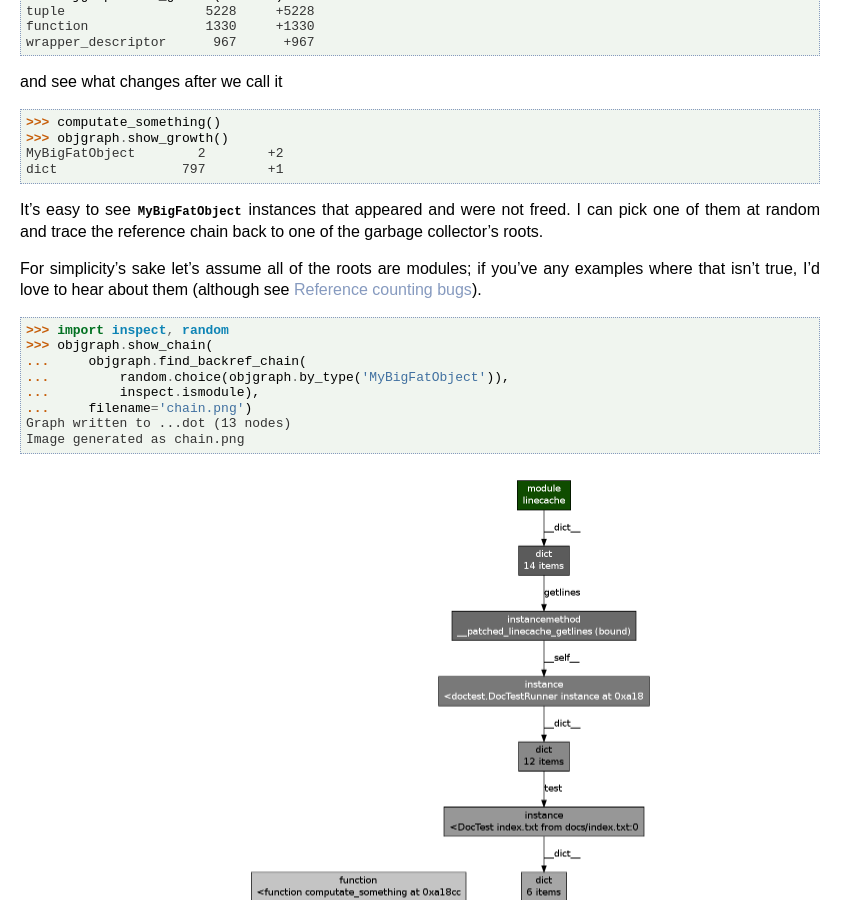
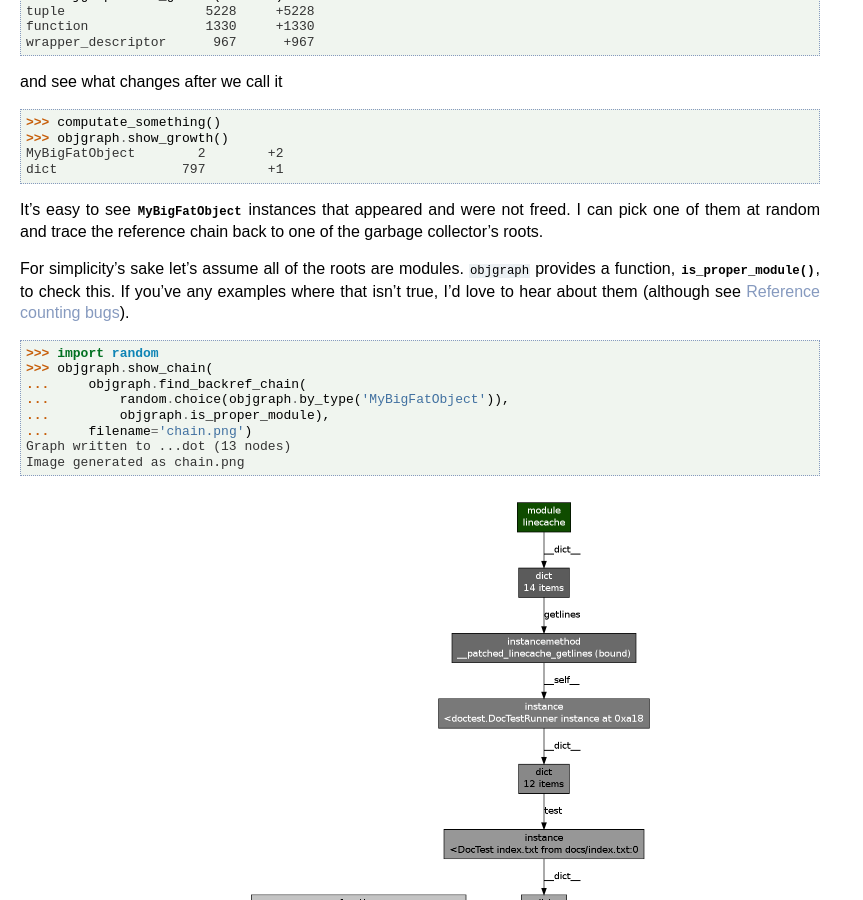
Before and after one commit to mgedmin/objgraph, a Sphinx documentation site: the page built from docs/index.txt, in a window 1280 px wide and 900 px high, scrolled down 2268 px. Shown: the whole window, without its empty margins (0-863 px from the left). Built offline with Sphinx 7.4.7, drawn with Linux system fonts in a browser that asks for light colours.

Commit message:
Add is_proper_module for approximating gc roots
A 'proper' module is a module that's also in `sys.modules`. Only proper
modules should be considered gc roots. `show_chain` now continues until
it gets to a proper module.

```diff
--- a/docs/generator-sample.txt
+++ b/docs/generator-sample.txt
@@ -38,12 +38,11 @@ and we can see what holds it in memory
    :alt: [graph of objects from which the canary is reachable]
    :scale: 50%
 
-Or we can examine just one of the reference chains leading straight a module.
+Or we can examine just one of the reference chains leading straight to a module.
 
-    >>> import inspect
     >>> objgraph.show_chain(
     ...     objgraph.find_backref_chain(objgraph.by_type('Canary')[0],
-    ...                                 inspect.ismodule),
+    ...                                 objgraph.is_proper_module),
     ...     filename='canary-chain.png')
     Graph written to ....dot (11 nodes)
     Image generated as canary-chain.png
--- a/docs/index.txt
+++ b/docs/index.txt
@@ -97,15 +97,16 @@ It's easy to see :class:`MyBigFatObject` instances that appeared and were
 not freed.  I can pick one of them at random and trace the reference chain
 back to one of the garbage collector's roots.
 
-For simplicity's sake let's assume all of the roots are modules; if you've
-any examples where that isn't true, I'd love to hear about them (although
-see :ref:`leaking-objects`).
+For simplicity's sake let's assume all of the roots are modules.  ``objgraph``
+provides a function, :func:`~objgraph.is_proper_module`, to check this. If
+you've any examples where that isn't true, I'd love to hear about them
+(although see :ref:`leaking-objects`).
 
-    >>> import inspect, random
+    >>> import random
     >>> objgraph.show_chain(
     ...     objgraph.find_backref_chain(
     ...         random.choice(objgraph.by_type('MyBigFatObject')),
-    ...         inspect.ismodule),
+    ...         objgraph.is_proper_module),
     ...     filename='chain.png')
     Graph written to ...dot (13 nodes)
     Image generated as chain.png
--- a/docs/objgraph.txt
+++ b/docs/objgraph.txt
@@ -29,6 +29,8 @@ Locating and Filtering Objects
 
 .. autofunction:: at
 
+.. autofunction:: is_proper_module(obj)
+
 
 Traversing and Displaying Object Graphs
 ---------------------------------------
```
Also changed, not shown: objgraph.py (+21 -4 lines).
